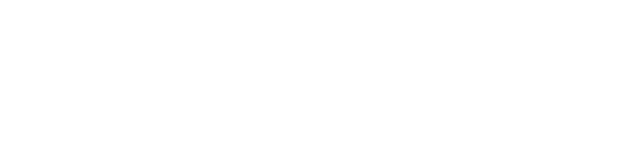
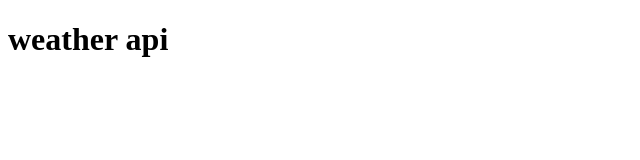
Before and after one commit to bellom/weather-API, a website built with webpack: page dist/index.html in a window 1280 px wide. Shown: the whole page, without its empty margins (0-640 px from the left). Built offline with nearby package versions, Linux system fonts and the light colour scheme.

Commit message:
stickler PR

```diff
--- a/dist/index.html
+++ b/dist/index.html
@@ -7,6 +7,7 @@
     <title>Weather API</title>
 </head>
 <body>
+    <h1>weather api</h1>
 
     <script src="main.js"></script>
 
```
